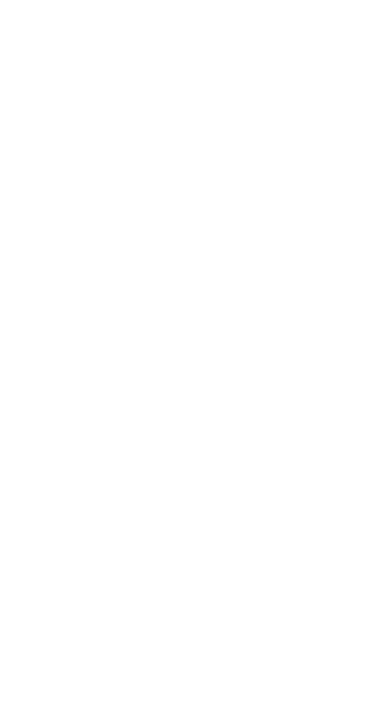
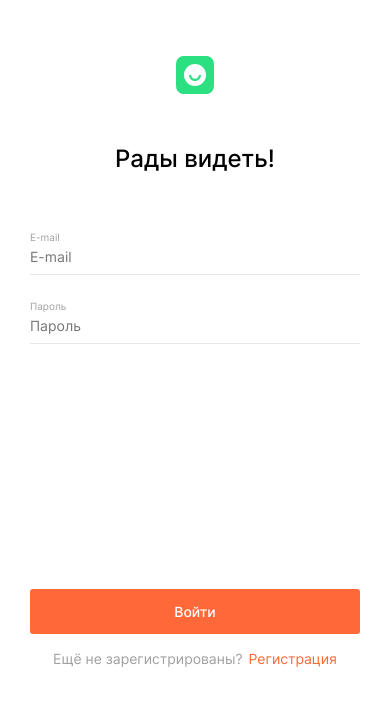
Before and after one commit to Meder84/movies-explorer-frontend, a React (Create React App) app: page /signin in a window 390 px wide. Shown: the top 706 px of the page. Built offline with nearby package versions, Linux system fonts and the light colour scheme.

Commit message:
feat: component Login

```diff
--- a/src/components/App/App.js
+++ b/src/components/App/App.js
@@ -5,6 +5,7 @@ import Main from '../Main/Main'
 // import Header from '../Header/Header'
 // import Footer from '../Footer/Footer'
 import Register from '../Register/Register';
+import Login from '../Login/Login';
 import PageNotFound from '../PageNotFound/PageNotFound';
 import Movies from '../Movies/Movies';
 import SavedMovies from '../SavedMovies/SavedMovies'
@@ -29,15 +30,13 @@ function App () {
           <Route path="/profile">
             <Profile />
           </Route>
-          <Route path="/signin">
-            {/* <Login onLogin={handleLogin}
-              errorMessage={resultMessage}
-              resetMessage={resetResultMessage}
-              history={history} */}
-          </Route>
 
           <Route path="/signup">
             <Register />
+          </Route>
+
+          <Route path="/signin">
+            <Login />
           </Route>
 
           <Route exact path="/"> {/*exact ===  полный url */}
--- a/src/components/FooterForAuth/FooterForAuth.css
+++ b/src/components/FooterForAuth/FooterForAuth.css
@@ -35,3 +35,14 @@
   justify-content: center;
   align-items: flex-end;
 }
+
+@media screen and (max-width: 320px) {
+  .footer-for-auth__button{
+    font-size: 12px;
+  line-height: 15px;
+  }
+
+  .footer-for-auth__text-container {
+    min-height: 29px;
+  }
+}
--- a/src/components/Login/Login.css
+++ b/src/components/Login/Login.css
@@ -0,0 +1,143 @@
+.login {
+  display: flex;
+  flex-direction: column;
+  align-items: flex-start;
+  width: 396px;
+  margin: 0 auto;
+  box-sizing: border-box;
+  transition: 0.4s ease-in-out;
+}
+
+.login__header {
+  display: flex;
+  align-items: flex-end;
+  width: 100%;
+  min-height: 126px;
+  box-sizing: border-box;
+  transition: 0.4s ease-in-out;
+}
+
+.login__main {
+  display: flex;
+  flex-direction: column;
+  width: 100%;
+  min-height: 357px;
+  margin: 0;
+  padding: 22px 0 0 0;
+  box-sizing: border-box;
+  transition: 0.4s ease-in-out;
+}
+
+.login__form {
+  text-align: start;
+  min-height: 225px;
+}
+
+.login__input{
+
+}
+
+.login__input__container {
+
+}
+
+.login__input__container_error {
+  border-bottom: 1px solid #FF6838;
+}
+
+.login__input__item {
+
+}
+
+.login__input__item_error {
+  color: #EE3465;
+}
+
+.login__footer {
+  display: flex;
+  width: 100%;
+  min-height: 217px;
+}
+
+.login__footer__container {
+
+}
+
+.login__footer__button {
+
+}
+
+.login__footer__text-container {
+
+}
+
+.login__footer__text {
+  margin: 0 6px 0 0;
+  padding: 0;
+  font-weight: 400;
+  font-size: 14px;
+  line-height: 17px;
+  color: #A0A0A0;
+}
+
+.login__footer__button-login {
+  margin: 0;
+  padding: 0;
+  font-weight: 400;
+  font-size: 14px;
+  line-height: 17px;
+  color: #FF6838;
+  border: none;
+  background-color: #fff;
+}
+
+@media screen and (max-width: 768px) {
+  .login__header {
+    min-height: 288px;
+  }
+}
+
+@media screen and (max-width: 470px) {
+  .login {
+    width: 100%;
+    align-items: center;
+  }
+
+  .login__header {
+    width: calc(100% - ( 30px * 2 ));
+    justify-content: center;
+    align-items: center;
+    min-height: 144px;
+    padding: 6px 0 0;
+  }
+
+  .login__main {
+    width: calc(100% - ( 30px * 2 ));
+    padding: 0;
+    min-height: 375px;
+  }
+
+  .login__footer {
+    width: calc(100% - ( 30px * 2 ));
+  }
+
+  .login__header__elem {
+    width: fit-content;
+  }
+
+  .login__header__links {
+    display: none;
+  }
+}
+
+@media screen and (max-width: 320px) {
+  .login__footer__text {
+    font-size: 12px;
+    line-height: 15px;
+  }
+
+  .login__footer__button-login {
+    font-size: 12px;
+    line-height: 15px;
+  }
+}
--- a/src/components/Login/Login.js
+++ b/src/components/Login/Login.js
@@ -1,11 +1,69 @@
-// import React from 'react'
-// import './Login.css';
+import React from 'react';
+import Header from '../Header/Header';
+import Form from '../Form/Form';
+import Input from '../Input/Input';
+import FooterForAuth from '../FooterForAuth/FooterForAuth';
+import './Login.css';
 
-// function Login() {
-//   return (
-//     <div className="login">
-//     </div>
-//   );
-// }
+function Login() {
+  return (
+    <div className="login">
+      <header className='login__header'>
+        <Header
+          headerCustom='login__header__elem'
+          headerCustomLinks='login__header__links'
+        />
+      </header>
+      <main className='login__main'>
+        <Form
+          customForm='login__form'
+          name='login'
+          title='Рады видеть!'
+        >
+          <Input
+            customInputContainer='login__input__container'
+            customInputItem='login__input__item'
+            type="email"
+            id="email" name="email"
+            maxLength="30" minLength="2"
+            placeholder="E-mail" required
+            errorId="email-error"
+          >
+            E-mail
+          </Input>
 
-// export default Login;
+          <Input
+            customInputContainer='login__input__container'
+            type="password"
+            id="password" name="password"
+            maxLength="30" minLength="2"
+            placeholder="Пароль" required
+            errorId="password-error"
+            errorText=''
+          >
+            Пароль
+          </Input>
+        </Form>
+      </main>
+      <footer className='login__footer'>
+        <FooterForAuth
+          customFooterForAuth='login__footer__container'
+          customFooterForAuthButton='login__footer__button'
+          buttonType='submit'
+          buttonText='Войти'
+          customFooterForAuthTextContainer='login__footer__text-container'
+        >
+          <p className='login__footer__text'>Ещё не зарегистрированы?</p>
+            <button
+              className='login__footer__button-login'
+              type='button'
+            >
+              Регистрация
+            </button>
+        </FooterForAuth>
+      </footer>
+    </div>
+  );
+}
+
+export default Login;
--- a/src/components/Profile/Profile.css
+++ b/src/components/Profile/Profile.css
@@ -31,9 +31,6 @@
 
 .profile__input {
   min-height: 48px;
-  font-weight: 400;
-  font-size: 11px;
-  line-height: 13px;
 }
 
 .profile__input-container {
--- a/src/components/Register/Register.css
+++ b/src/components/Register/Register.css
@@ -90,6 +90,12 @@
   background-color: #fff;
 }
 
+@media screen and (max-width: 768px) {
+  .register__header {
+    min-height: 288px;
+  }
+}
+
 @media screen and (max-width: 470px) {
   .register {
     width: 100%;
@@ -122,3 +128,15 @@
     display: none;
   }
 }
+
+@media screen and (max-width: 320px) {
+  .register__footer__text {
+    font-size: 12px;
+    line-height: 15px;
+  }
+
+  .register__footer__button-login {
+    font-size: 12px;
+    line-height: 15px;
+  }
+}
--- a/src/components/Register/Register.js
+++ b/src/components/Register/Register.js
@@ -21,9 +21,6 @@ function Register() {
           title='Добро пожаловать!'
         >
           <Input
-            customInput='register__input'
-            customInputContainer='register__input__container'
-            customInputItem='register__input__item'
             type="text"
             id="name" name="name"
             maxLength="30" minLength="2"
@@ -34,8 +31,7 @@ function Register() {
           </Input>
 
           <Input
-            customInputContainer='register__input__container register__input__container_error'
-            customInputItem='register__input__item'
+            customInputContainer='register__input__container_error'
             type="email"
             id="email" name="email"
             maxLength="30" minLength="2"
@@ -46,8 +42,7 @@ function Register() {
           </Input>
 
           <Input
-            customInputContainer='register__input__container register__input__container_border-none'
-            customInputItem='register__input__item register__input__item_error'
+            customInputItem='register__input__item_error'
             type="password"
             id="password" name="password"
             maxLength="30" minLength="2"
```
